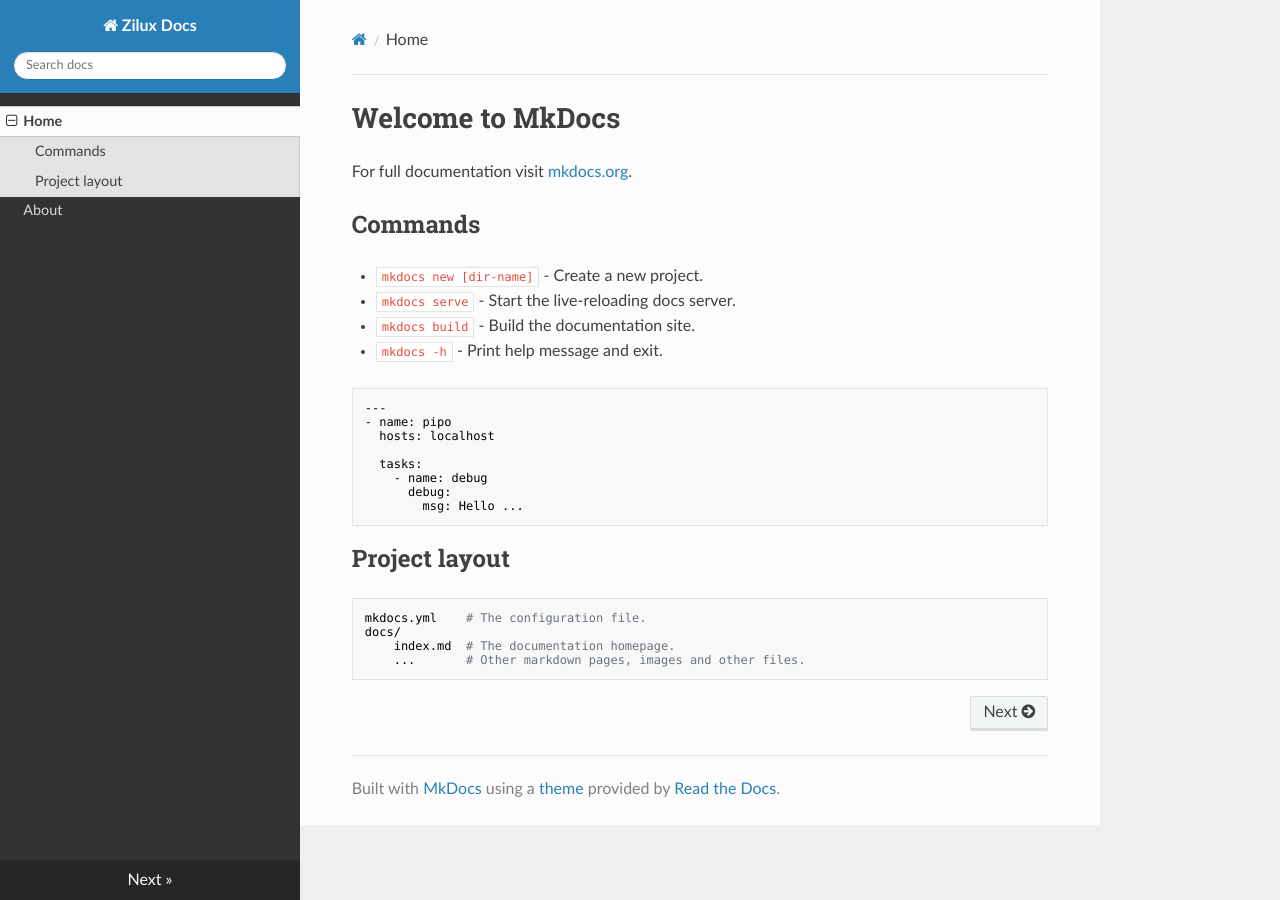
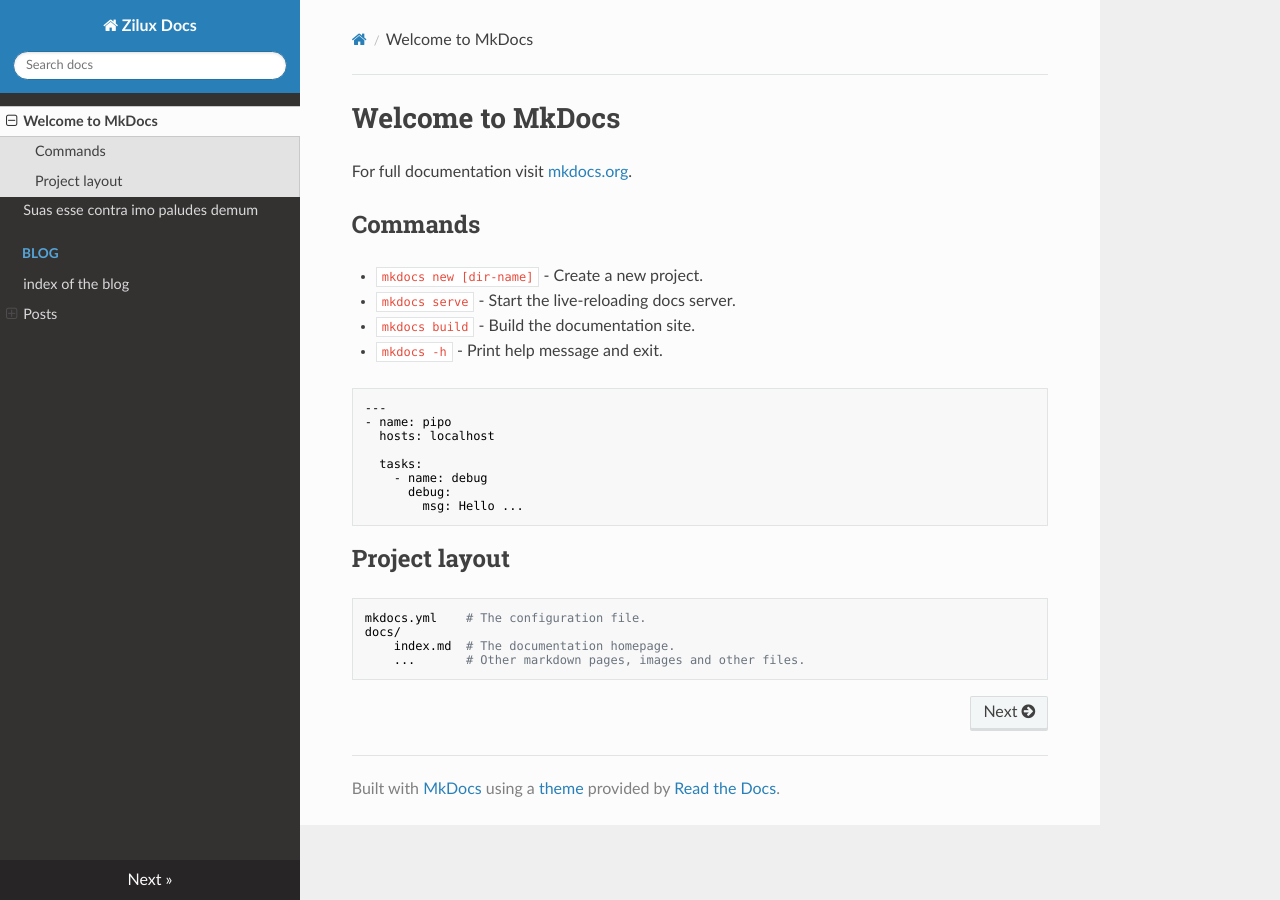
Before and after one commit to zilux/mkdocs-test, an MkDocs documentation site: the page built from docs/index.md, in a window 1280 px wide. Built offline with MkDocs 1.6.1, drawn with Linux system fonts in a browser that asks for light colours; nearby versions of some CDN libraries; some of the changed lines change nothing that is shown.

Commit message:
added blog

```diff
--- a/mkdocs.yml
+++ b/mkdocs.yml
@@ -1,9 +1,9 @@
 site_name: Zilux Docs
 site_description: an example blog set up following the tutorial
 site_url: http://www.zilux.nl
-nav:
-  - Home: index.md
-  - About: about.md
+#nav:
+#  - Home: index.md
+#  - About: about.md
 theme: readthedocs
 
 #plugins:
```
Also changed, not shown: site/index.html, site/search/search_index.json, site/sitemap.xml, 1 other file.
